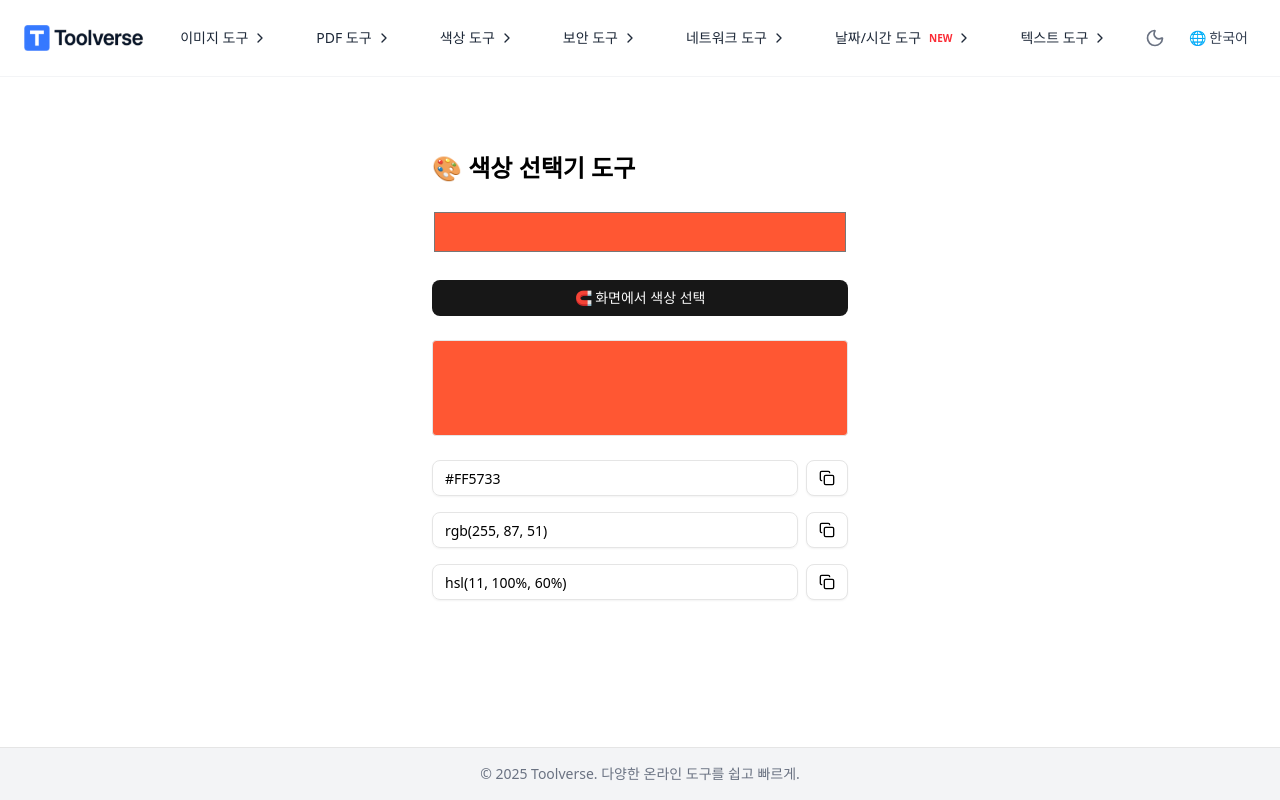
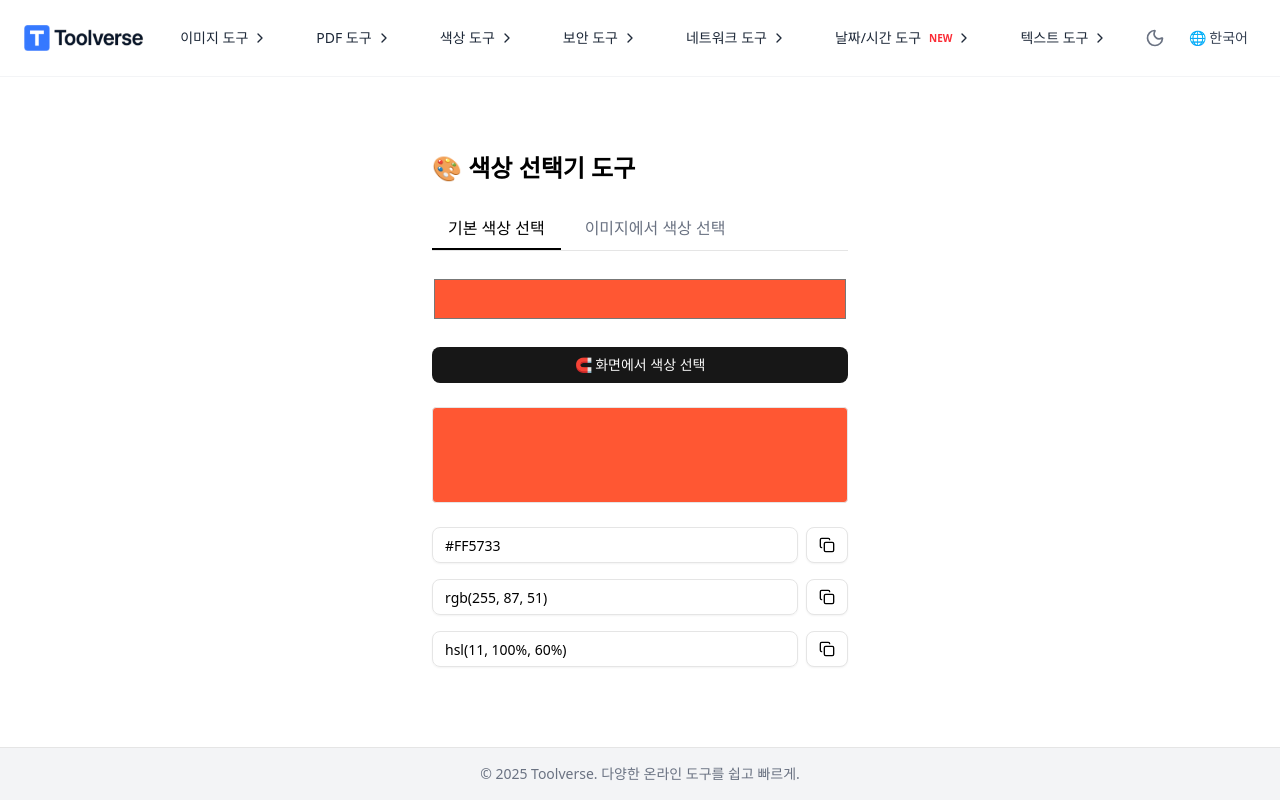
Before and after one commit to lunalism/toolverse, a Next.js app: page /color-picker in a window 1280 px wide. Built offline with nearby package versions, Linux system fonts and the light colour scheme.

Commit message:
🧭 Add tab navigation between color picker and image picker

```diff
--- /dev/null
+++ b/app/color-picker/image-picker/page.tsx
@@ -0,0 +1,77 @@
+'use client'
+
+import { useState, useRef } from 'react'
+import { Input } from '@/components/ui/input'
+import { Button } from '@/components/ui/button'
+import { Copy } from 'lucide-react'
+import ColorPickerTabs from '../tabs'
+
+export default function ColorFromImage() {
+    const [hex, setHex] = useState('#ffffff')
+    const [imageUrl, setImageUrl] = useState<string | null>(null)
+    const canvasRef = useRef<HTMLCanvasElement>(null)
+    const imageRef = useRef<HTMLImageElement>(null)
+
+    const handleImageUpload = (e: React.ChangeEvent<HTMLInputElement>) => {
+        const file = e.target.files?.[0]
+        if (!file) return
+        const url = URL.createObjectURL(file)
+        setImageUrl(url)
+    }
+
+    const handleCanvasClick = (e: React.MouseEvent<HTMLCanvasElement>) => {
+        const canvas = canvasRef.current
+        const ctx = canvas?.getContext('2d')
+        if (!canvas || !ctx) return
+
+        const rect = canvas.getBoundingClientRect()
+        const x = e.clientX - rect.left
+        const y = e.clientY - rect.top
+
+        const pixel = ctx.getImageData(x, y, 1, 1).data
+        const [r, g, b] = pixel
+        const hex = `#${[r, g, b].map((v) => v.toString(16).padStart(2, '0')).join('')}`
+        setHex(hex)
+    }
+
+    const drawImageToCanvas = () => {
+        const canvas = canvasRef.current
+        const ctx = canvas?.getContext('2d')
+        const img = imageRef.current
+        if (!canvas || !ctx || !img) return
+
+        canvas.width = img.width
+        canvas.height = img.height
+        ctx.drawImage(img, 0, 0, img.width, img.height)
+    }
+
+    return (
+        <div className="max-w-md mx-auto py-10 px-4">
+            <h1 className="text-xl font-bold mb-4">🖼️ 사진에서 색상 선택</h1>
+            <ColorPickerTabs />
+
+            <Input type="file" accept="image/*" onChange={handleImageUpload} className="mb-4" />
+
+            {imageUrl && (
+                <>
+                    {/* 숨겨진 이미지 */}
+                    <img ref={imageRef} src={imageUrl} alt="Uploaded" onLoad={drawImageToCanvas} className="hidden" />
+
+                    {/* 클릭 가능한 캔버스 */}
+                    <canvas ref={canvasRef} onClick={handleCanvasClick} className="border mb-4 cursor-crosshair w-full" />
+                </>
+            )}
+
+            {/* 선택된 색상 미리보기 */}
+            <div className="w-full h-20 rounded mb-4 border" style={{ backgroundColor: hex }} />
+
+            {/* HEX 코드 및 복사 */}
+            <div className="flex items-center gap-2">
+                <Input value={hex} readOnly />
+                <Button variant="outline" onClick={() => navigator.clipboard.writeText(hex)}>
+                <Copy className="w-4 h-4" />
+                </Button>
+            </div>
+        </div>
+    )
+}
--- a/app/color-picker/page.tsx
+++ b/app/color-picker/page.tsx
@@ -4,6 +4,7 @@ import { useState } from 'react'
 import { Button } from '@/components/ui/button'
 import { Input } from '@/components/ui/input'
 import { Copy } from 'lucide-react'
+import ColorPickerTabs from './tabs'
 
 export default function ColorPickerPage() {
     const [hex, setHex] = useState('#FF5733')
@@ -36,9 +37,11 @@ export default function ColorPickerPage() {
                 case r:
                     h = (g - b) / d + (g < b ? 6 : 0)
                 break
+
                 case g:
                     h = (b - r) / d + 2
                 break
+
                 case b:
                     h = (r - g) / d + 4
                 break
@@ -68,14 +71,10 @@ export default function ColorPickerPage() {
     return (
         <div className="max-w-md mx-auto py-10 px-4">
             <h1 className="text-2xl font-bold mb-6">🎨 색상 선택기 도구</h1>
+            <ColorPickerTabs />
 
             {/* 기본 컬러 피커 */}
-      <input
-        type="color"
-        value={hex}
-        onChange={(e) => setHex(e.target.value)}
-        className="w-full h-12 rounded mb-6 cursor-pointer"
-      />
+            <input type="color" value={hex} onChange={(e) => setHex(e.target.value)} className="w-full h-12 rounded mb-6 cursor-pointer" />
 
             {/* EyeDropper: 화면에서 색상 선택 */}
             <Button
@@ -99,10 +98,7 @@ export default function ColorPickerPage() {
             </Button>
 
             {/* 색상 미리보기 박스 */}
-      <div
-        className="w-full h-24 rounded mb-6 border"
-        style={{ backgroundColor: hex }}
-      />
+            <div className="w-full h-24 rounded mb-6 border" style={{ backgroundColor: hex }} />
 
             {/* HEX 필드 */}
             <div className="flex items-center gap-2 mb-4">
--- /dev/null
+++ b/app/color-picker/tabs.tsx
@@ -0,0 +1,33 @@
+'use client'
+
+import Link from 'next/link'
+import { usePathname } from 'next/navigation'
+import clsx from 'clsx'
+
+const tabs = [
+    { label: '기본 색상 선택', href: '/color-picker' },
+    { label: '이미지에서 색상 선택', href: '/color-picker/image-picker' },
+]
+
+export default function ColorPickerTabs() {
+    const pathname = usePathname()
+
+    return (
+        <div className="flex mb-6 gap-2 border-b">
+            {tabs.map((tab) => (
+                <Link
+                key={tab.href}
+                href={tab.href}
+                className={clsx(
+                    'px-4 py-2 font-medium border-b-2',
+                    pathname === tab.href
+                    ? 'border-black text-black'
+                    : 'border-transparent text-gray-500 hover:text-black'
+                )}
+                >
+                    {tab.label}
+                </Link>
+            ))}
+        </div>
+    )
+}
```
Lines whose indentation alone changed are shown as unchanged.
